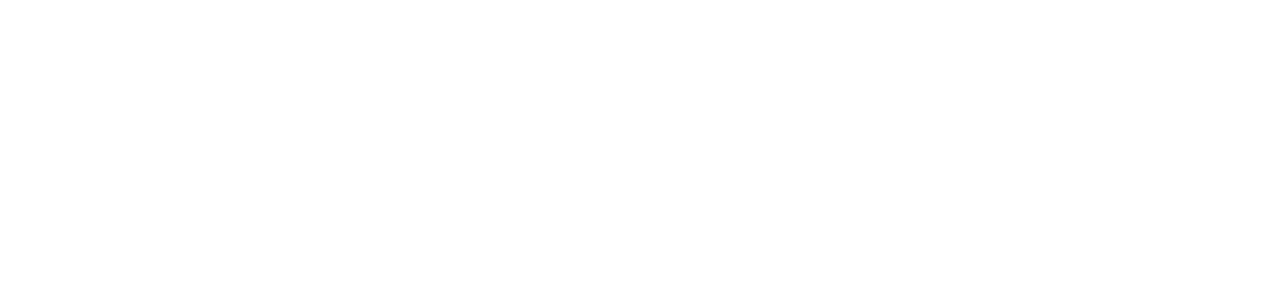
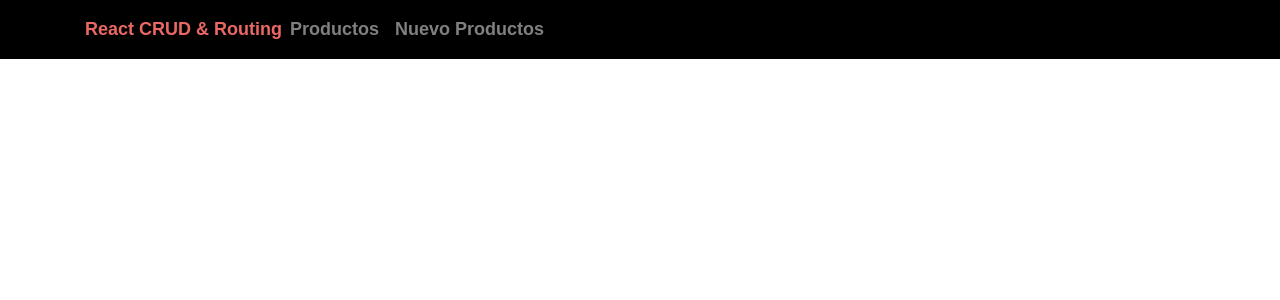
Before and after one commit to MAURI-PROGRAM/curso_react, a React (Create React App) app in the folder routercrudreact/: page / in a window 1280 px wide. Shown: the top 300 px of the page. Built offline with nearby package versions, Linux system fonts and the light colour scheme; a web font is replaced by a local one.

Commit message:
uso de link y navlink para que se resalte lo seleccionado

```diff
--- a/routercrudreact/src/App.js
+++ b/routercrudreact/src/App.js
@@ -3,15 +3,23 @@
 import Productos from "./components/Productos";
 import EditarProducto from "./components/EditarProducto";
 import AgregarProducto from "./components/AgregarProducto";
+import Header from "./components/Header";
 
 const App = () => {
   return (
     <Router>
-      <Switch>
-        <Route exact path="/nuevo-producto" component={AgregarProducto} />
-        <Route exact path="/productos" component={Productos} />
-        <Route exact path="/productos/editar/:id" component={EditarProducto} />
-      </Switch>
+      <Header />
+      <main className="container mt-5">
+        <Switch>
+          <Route exact path="/nuevo-producto" component={AgregarProducto} />
+          <Route exact path="/productos" component={Productos} />
+          <Route
+            exact
+            path="/productos/editar/:id"
+            component={EditarProducto}
+          />
+        </Switch>
+      </main>
     </Router>
   );
 };
--- a/routercrudreact/src/components/Header.js
+++ b/routercrudreact/src/components/Header.js
@@ -0,0 +1,33 @@
+import React from "react";
+import { Link, NavLink } from "react-router-dom";
+const Header = () => {
+  return (
+    <nav className="navbar navbar-expand-lg navbar-dark bg-dark">
+      <div className="container">
+        <Link to="/productos">React CRUD & Routing</Link>
+        <ul className="navbar-nav mr-auto">
+          <li className="nav-item">
+            <NavLink
+              to="/productos"
+              className="nav-link"
+              activeClassName="active"
+            >
+              Productos
+            </NavLink>
+          </li>
+          <li className="nav-item">
+            <NavLink
+              to="/nuevo-producto"
+              className="nav-link"
+              activeClassName="active"
+            >
+              Nuevo Productos
+            </NavLink>
+          </li>
+        </ul>
+      </div>
+    </nav>
+  );
+};
+
+export default Header;
```
